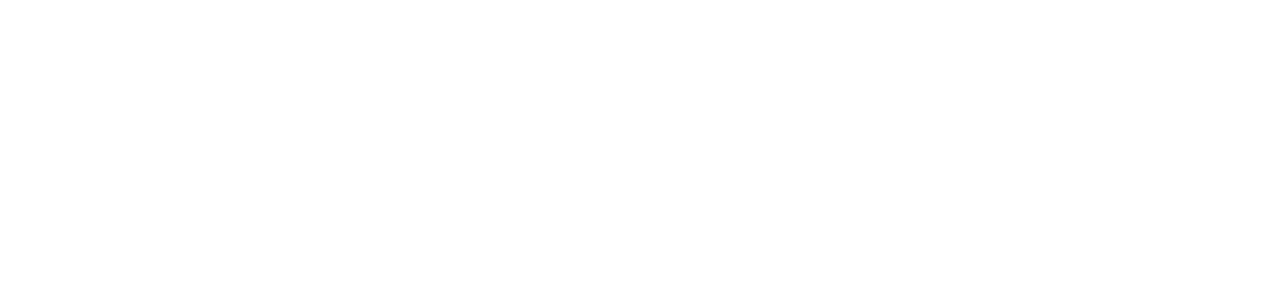
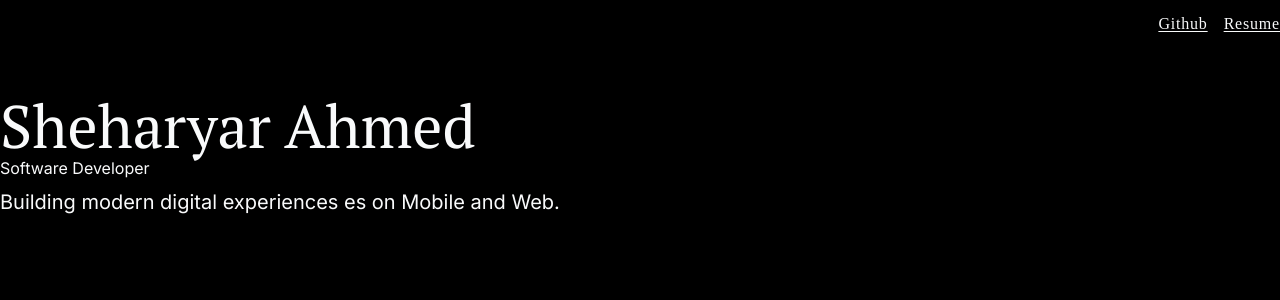
Before and after one commit to SheryConcepts/SheryConcepts, a Next.js app: page / in a window 1280 px wide. Shown: the top 300 px of the page. Built offline with nearby package versions, Linux system fonts and the light colour scheme.

Commit message:
header and hero

```diff
--- a/app/layout.tsx
+++ b/app/layout.tsx
@@ -18,7 +18,7 @@
 }>) {
   return (
     <html lang="en">
-      <body className={`${inter.variable} ${pt_serif.variable}`}>{children}</body>
+      <body className={`${inter.variable} ${pt_serif.variable} max-w-screen-xl mx-auto bg-black`}>{children}</body>
     </html>
   );
 }
--- a/app/page.tsx
+++ b/app/page.tsx
@@ -1,3 +1,37 @@
+function HeaderButton({ children }: { children: React.ReactNode }) {
+  return (
+    <button className="underline cursor-pointer flex-none tracking-wider underline-offset-2">
+      {children}
+    </button>
+  );
+}
+
+function Header() {
+  return (
+    <div className="h-8 flex flex-row text-gray-50 py-6 w-full gap-x-4 justify-end items-center">
+      <HeaderButton>Github</HeaderButton>
+      <HeaderButton>Resume</HeaderButton>
+    </div>
+  );
+}
+
+function Hero() {
+  return (
+    <div className="py-4 mt-8 text-gray-50">
+      <h1 className="text-6xl font-serif">Sheharyar Ahmed</h1>
+      <p className="font-sans text-md">Software Developer</p>
+      <p className="font-sans text-xl mt-2">
+        Building modern digital experiences es on Mobile and Web.
+      </p>
+    </div>
+  );
+}
+
 export default function Home() {
-  return <main className=""></main>;
+  return (
+    <main className="">
+      <Header />
+      <Hero />
+    </main>
+  );
 }
```
